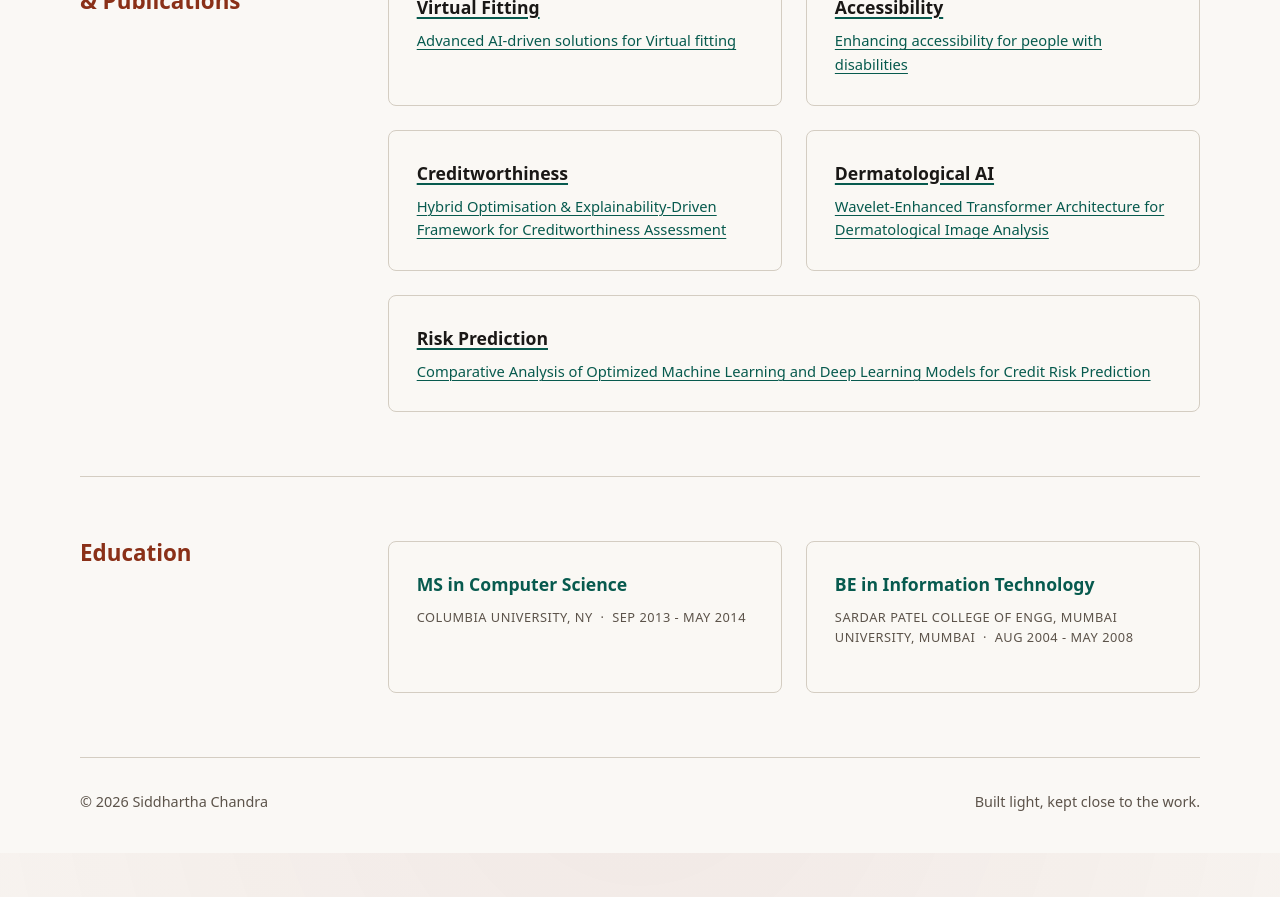
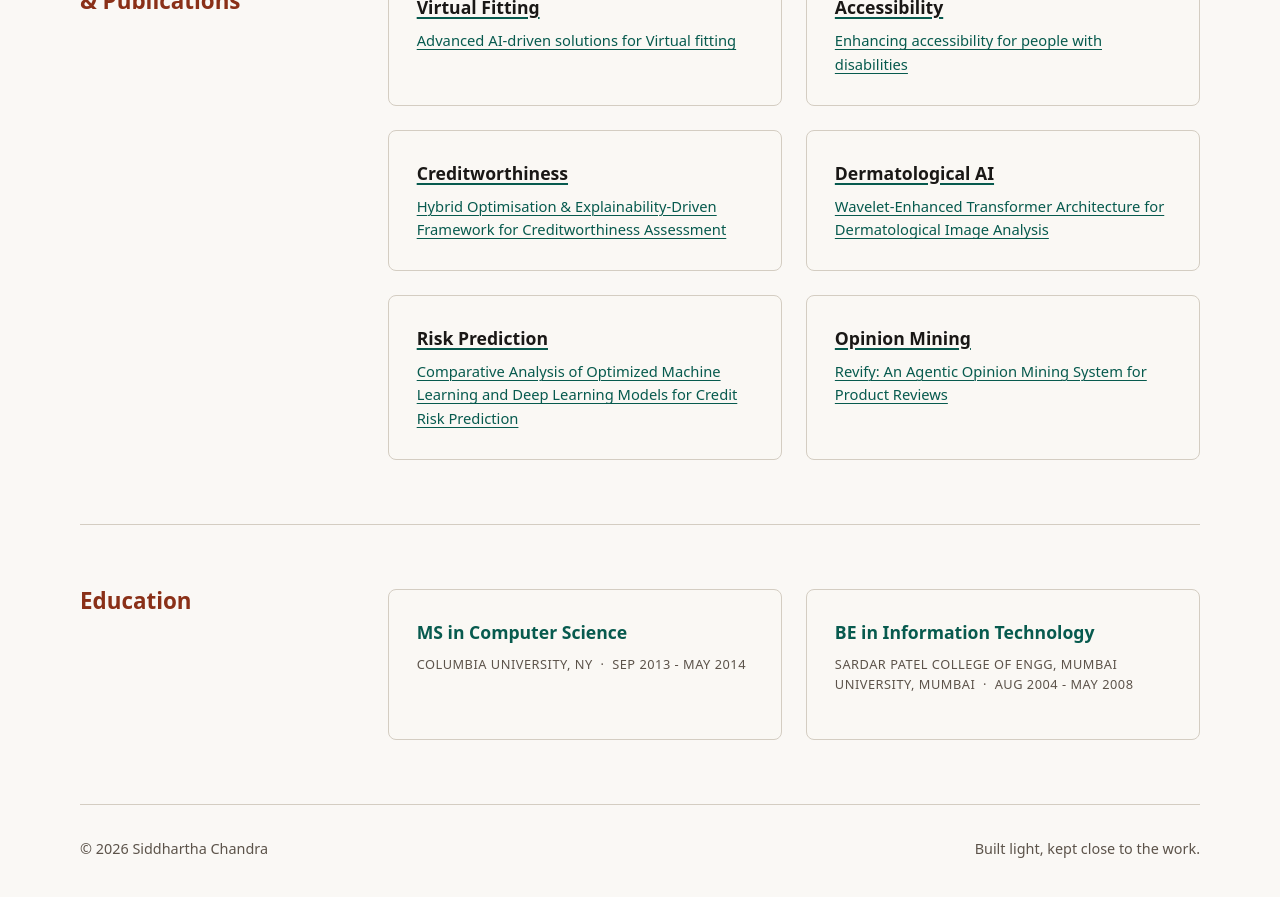
Before and after one commit to siddhartha-chandra/siddhartha-chandra.github.io, a Jekyll site: the page built from resume.md, in a window 1280 px wide and 900 px high, scrolled down 2420 px. Shown: the top 897 px of the window. Built offline with Jekyll 4.4.1, drawn with Linux system fonts in a browser that asks for light colours; before the commit the page ends 3273 px from its top, so only the background shows below that.

Commit message:
feat: update resume

```diff
--- a/resume.md
+++ b/resume.md
@@ -108,9 +108,13 @@ layout: resume
       <strong>Dermatological AI</strong>
       <span><a href="https://ieeexplore.ieee.org/document/11368166">Wavelet-Enhanced Transformer Architecture for Dermatological Image Analysis</a></span>
     </div>
-    <div class="signal" style="grid-column: 1 / -1;">
+    <div class="signal">
       <strong>Risk Prediction</strong>
       <span><a href="https://ieeexplore.ieee.org/document/11448178">Comparative Analysis of Optimized Machine Learning and Deep Learning Models for Credit Risk Prediction</a></span>
+    </div>
+    <div class="signal">
+      <strong>Opinion Mining</strong>
+      <span><a href="https://ieeexplore.ieee.org/document/11608881">Revify: An Agentic Opinion Mining System for Product Reviews</a></span>
     </div>
   </div>
 </section>
```
Also changed, not shown: 1 other file.
